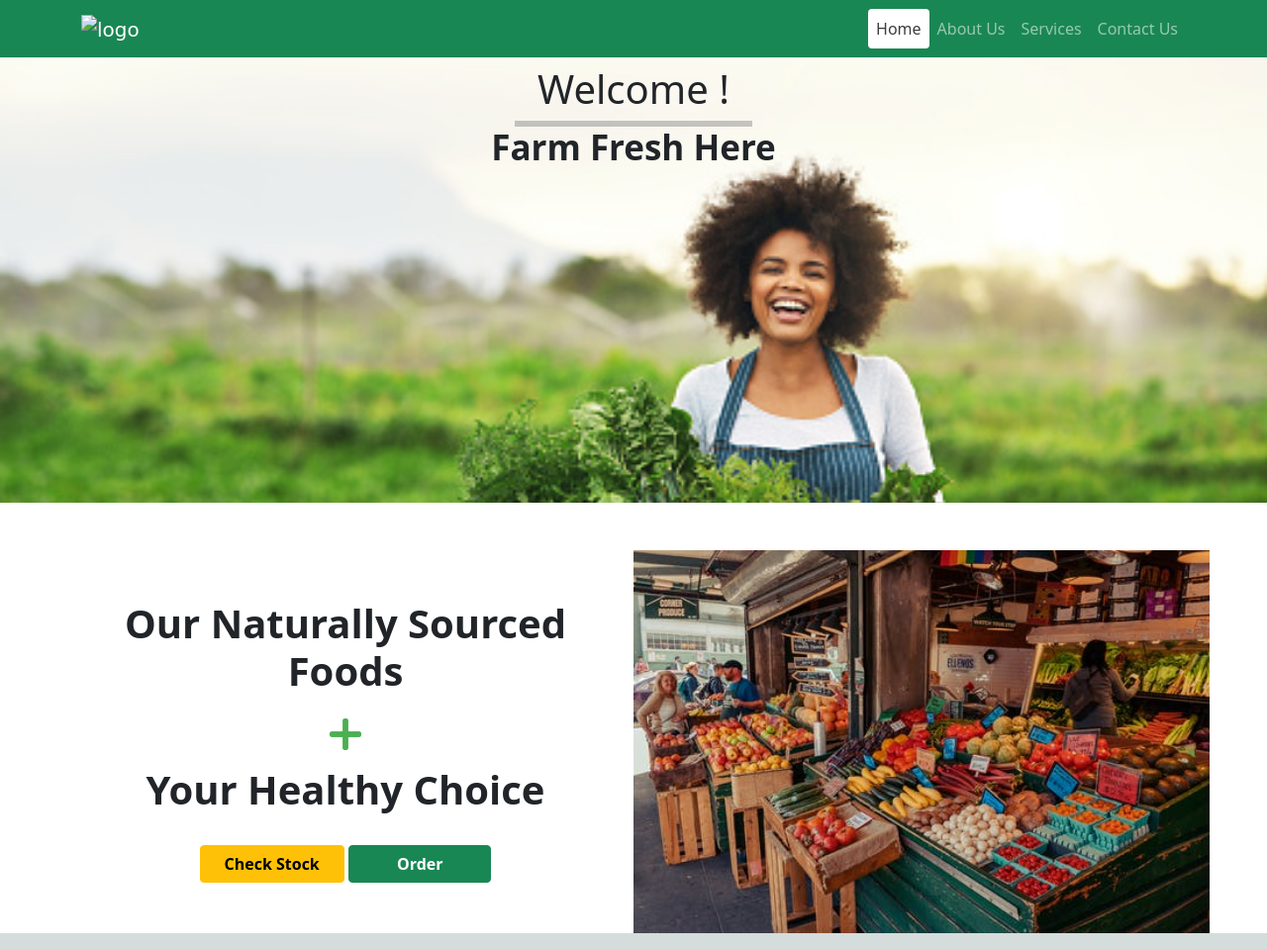
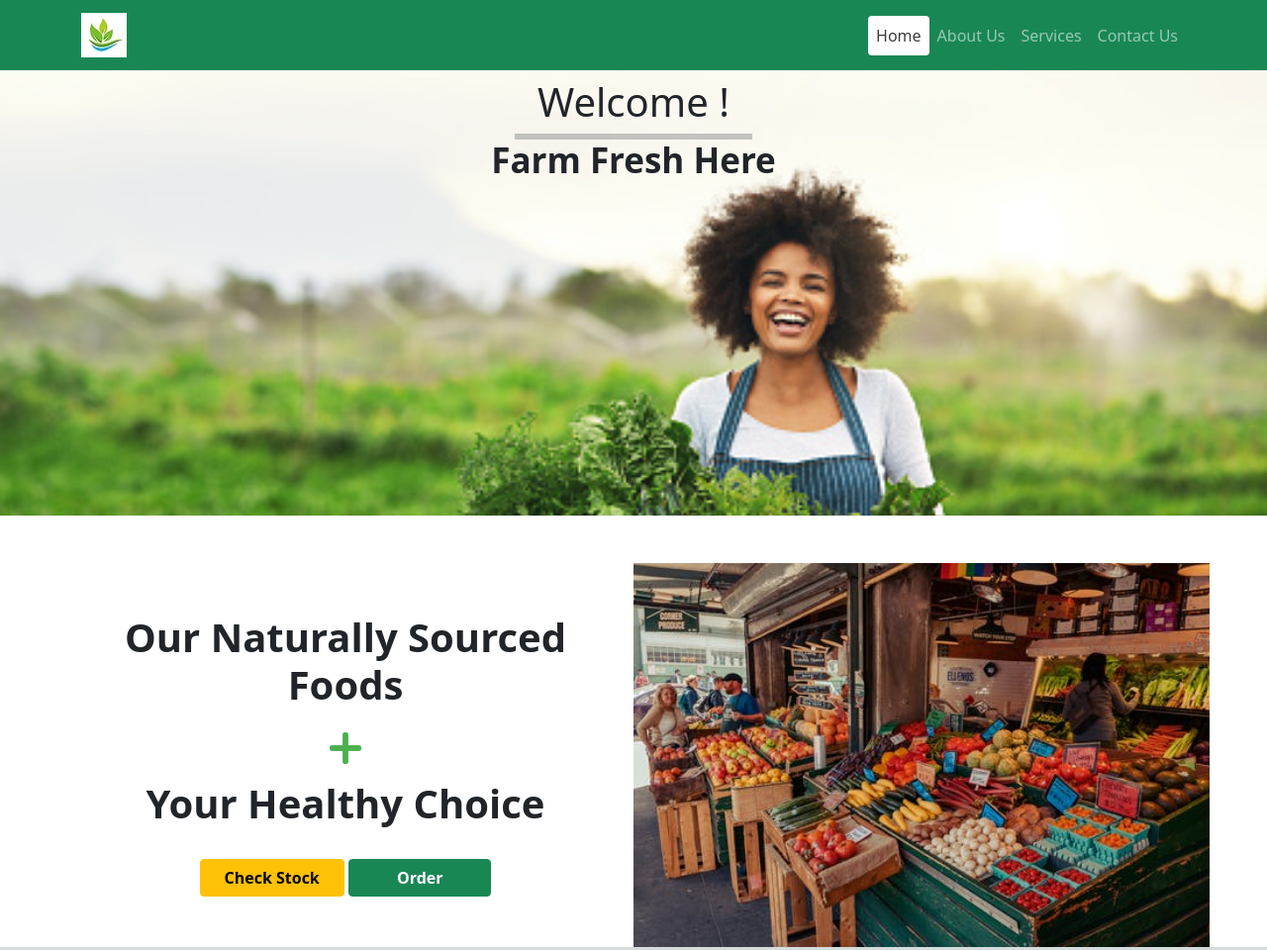
Before and after one commit to Oreofeje/FarmUp, a plain HTML site: page index.html in a window 1280 px wide. Shown: the top 960 px of the page at 99% size. Drawn offline with Linux system fonts and the light colour scheme.

Commit message:
Update index.html

```diff
--- a/index.html
+++ b/index.html
@@ -13,7 +13,7 @@
 
   <nav class="navbar navbar-expand-lg navbar-dark bg-success ">
     <div class="container">
-      <a class="navbar-brand" href="/"><img src="eco-leaf-organic-logo-vector-18699737.jpg" alt="logo"></a>
+      <a class="navbar-brand" href="/"><img src="./images/eco-leaf-organic-logo-vector-18699737.jpg" alt="logo"></a>
 
       <button class="navbar-toggler" type="button" data-bs-toggle="collapse" data-bs-target="#navbarNavAltMarkup" aria-controls="navbarNavAltMarkup" aria-expanded="false" aria-label="Toggle navigation">
         <span class="navbar-toggler-icon"></span>
```
